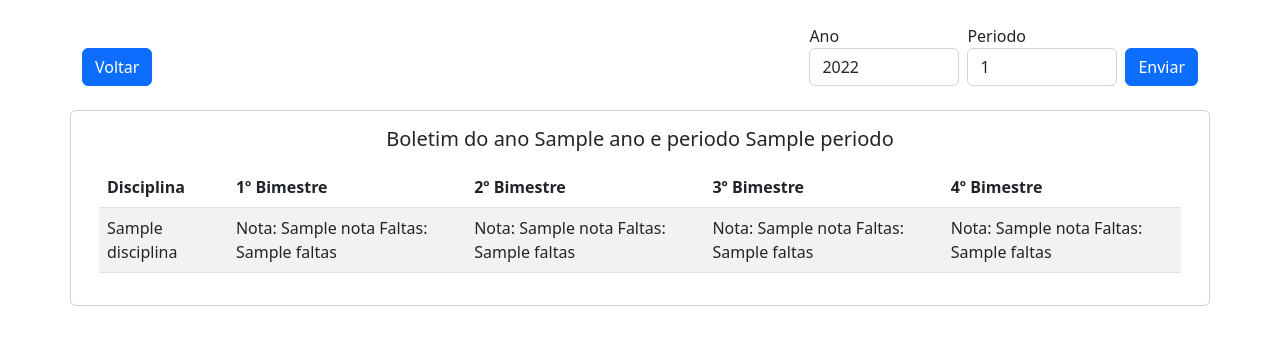
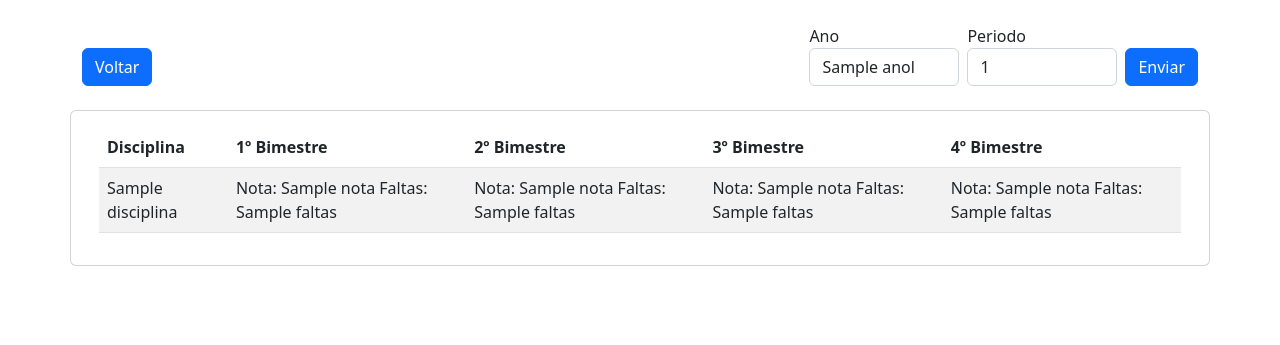
Before and after one commit to maikerosa/FlaskSuapApi, a Flask app: template templates/boletins.html in a window 1280 px wide. Shown: the top 345 px of the page. Run offline with Flask 2, Linux system fonts and the light colour scheme; the template is opened without the code that fills it: most values are stand-ins (such as "Sample title", 1, 10 or a date in 2020).

Commit message:
ano trazendo direto da api + selected

```diff
--- a/app.py
+++ b/app.py
@@ -60,14 +60,26 @@ def authorized():
 def boletins():
     if 'suap_token' in session:
         if request.method == 'GET':
+            periodos_letivos_do_aluno = suap.get('v2/minhas-informacoes/meus-periodos-letivos/')
+            ano_letivo = []
+            for periodo in periodos_letivos_do_aluno.data:
+                if periodo['ano_letivo'] not in ano_letivo:
+                    ano_letivo.append(periodo['ano_letivo'])
             me = suap.get('v2/minhas-informacoes/boletim/{ano}/{periodo}'.format(ano=2022, periodo=1))
-            return render_template('boletins.html', boletins=me.data, ano=2021, periodo=1)
+            return render_template('boletins.html', boletins=me.data, ano=2021, periodo=1, ano_letivo=ano_letivo)
         if request.method == 'POST':
+            periodos_letivos_do_aluno = suap.get('v2/minhas-informacoes/meus-periodos-letivos/')
+            ano_letivo = []
+            for periodo in periodos_letivos_do_aluno.data:
+                if periodo['ano_letivo'] not in ano_letivo:
+                    ano_letivo.append(periodo['ano_letivo'])
+
             ano = request.form['ano']
+            ano = int(ano)
             periodo = request.form['periodo']
             me = suap.get('v2/minhas-informacoes/boletim/{ano}/{periodo}'.format(ano=ano, periodo=periodo))
 
-            return render_template('boletins.html', boletins=me.data, ano=ano, periodo=periodo)
+            return render_template('boletins.html', boletins=me.data, ano=ano, periodo=periodo, ano_letivo=ano_letivo)
     else:
         return render_template('index.html')
 
--- a/templates/boletins.html
+++ b/templates/boletins.html
@@ -17,10 +17,13 @@
               <div class="form-group">
                      <label for="ano">Ano</label>
                      <select class="form-control" id="ano" name="ano">
-                            <option value="2022">2022</option>
-                            <option value="2021">2021</option>
-                            <option value="2020">2020</option>
-                            <option value="2019">2019</option>
+                            {% for anol in ano_letivo %}
+                                   {% if anol == ano %}
+                                          <option value="{{ anol }}" selected>{{ anol }}</option>
+                                   {% else  %}
+                                          <option value="{{ anol }}">{{ anol }}</option>
+                                   {% endif %}
+                            {% endfor %}
                      </select>
               </div>
               <div class="form-group">
@@ -36,7 +39,6 @@
 
 <div class="card mt-1 container mb-5">
        <div class="card-body">
-              <h5 class="card-title text-center mb-3">Boletim do ano {{ ano }} e periodo {{ periodo }}</h5>
               <table class="table table-striped table-hover table-responsive">
                      <thead>
                             <tr>
```
